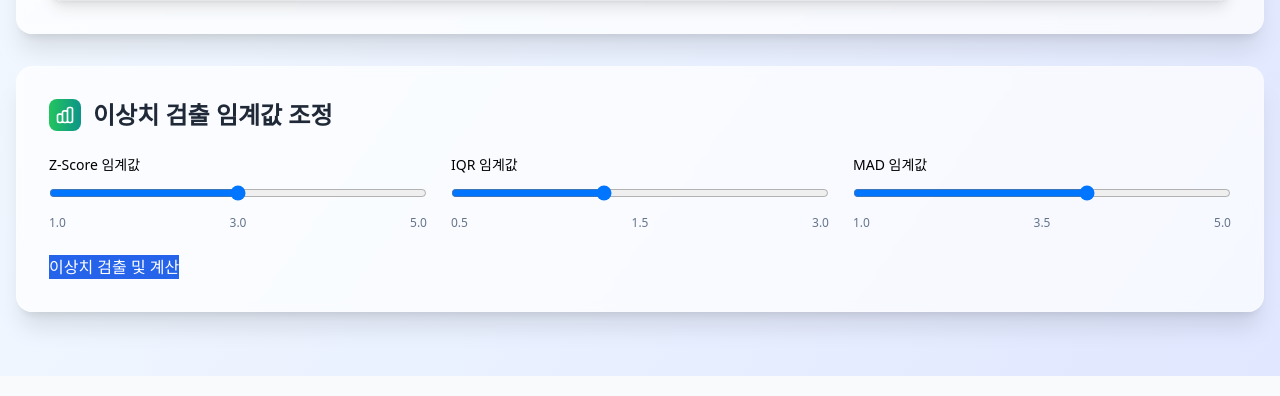
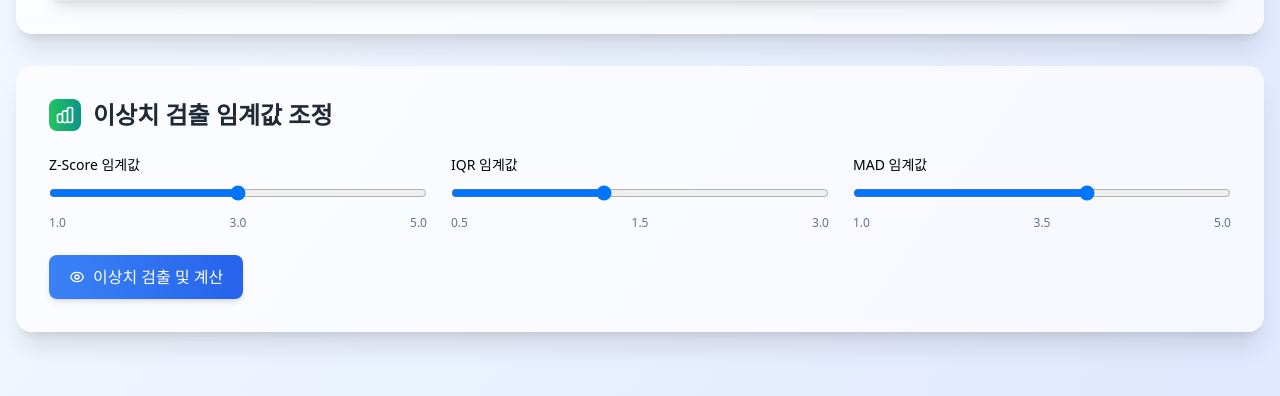
Before and after one commit to jm83-database/outlier-webapp, a Flask app: page / in a window 1280 px wide. Shown: the part 1415-1811 px from the top of the page. Run offline with Flask 3, Linux system fonts and the light colour scheme; some libraries are stand-ins or nearby versions.

Commit message:
이상치 검출 및 계산 버튼 디자인 수정

```diff
--- a/templates/index.html
+++ b/templates/index.html
@@ -305,7 +305,13 @@
             </div>
 
             <div class="mt-6 flex flex-wrap gap-2">
-                <button onclick="calculateWithThresholds()" class="btn btn-primary btn-default bg-blue-600 hover:bg-blue-700 text-white">이상치 검출 및 계산</button>
+                <button onclick="calculateWithThresholds()" class="bg-gradient-to-r from-blue-500 to-blue-600 hover:from-blue-600 hover:to-blue-700 text-white px-5 py-2.5 rounded-lg font-medium shadow-md hover:shadow-lg transition-all duration-300 flex items-center gap-2">
+                    <svg class="w-4 h-4" fill="none" stroke="currentColor" viewBox="0 0 24 24">
+                    <path stroke-linecap="round" stroke-linejoin="round" stroke-width="2" d="M15 12a3 3 0 11-6 0 3 3 0 016 0z"/>
+                    <path stroke-linecap="round" stroke-linejoin="round" stroke-width="2" d="M2.458 12C3.732 7.943 7.523 5 12 5c4.478 0 8.268 2.943 9.542 7-1.274 4.057-5.064 7-9.542 7-4.477 0-8.268-2.943-9.542-7z"/>
+                    </svg>
+                    이상치 검출 및 계산
+                </button>
                 <button id="downloadBtn" onclick="downloadCSV()" class="btn btn-secondary btn-default hidden bg-green-600 hover:bg-green-700 text-white">결과 다운로드 (CSV)</button>
             </div>
         </div>
```
